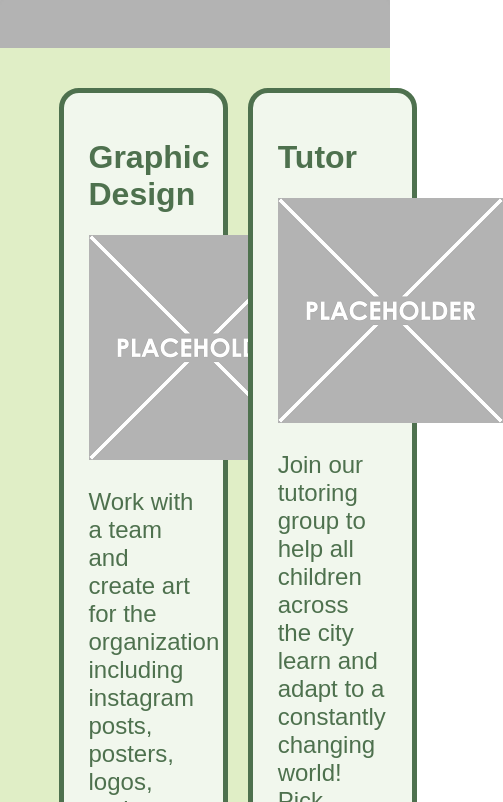
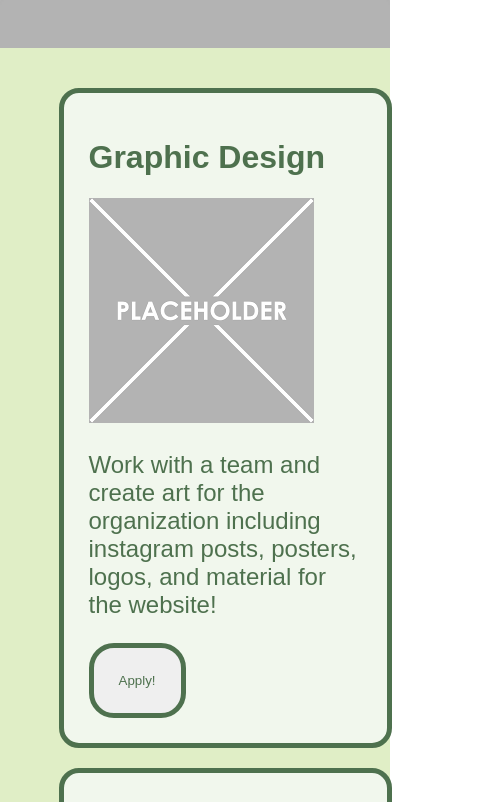
Before and after one commit to sj2245/projectMangoSite, a website: page applications.html in a window 390 px wide. Shown: the part 602-1404 px from the top of the page, 503 px wide, since content can reach past the window. Drawn offline with Linux system fonts and the light colour scheme.

Commit message:
Fixing minor text errors and application page mobile responsiveness

```diff
--- a/style.scss
+++ b/style.scss
@@ -167,6 +167,15 @@ footer {
   gap: 20px;
 
 }
+@media (max-width: 599px) {
+  #jobPostings {
+    flex-direction: column !important;
+    width: 100%;
+  }
+  #jobPostings .jobPosting {
+    width: 100% !important;
+  }
+}
 #mainSection{
     background-color: #e0eec6 ;
     align-items: center;
```
Also changed, not shown: index.html (+2 -3 lines), style.css, 1 other file.
